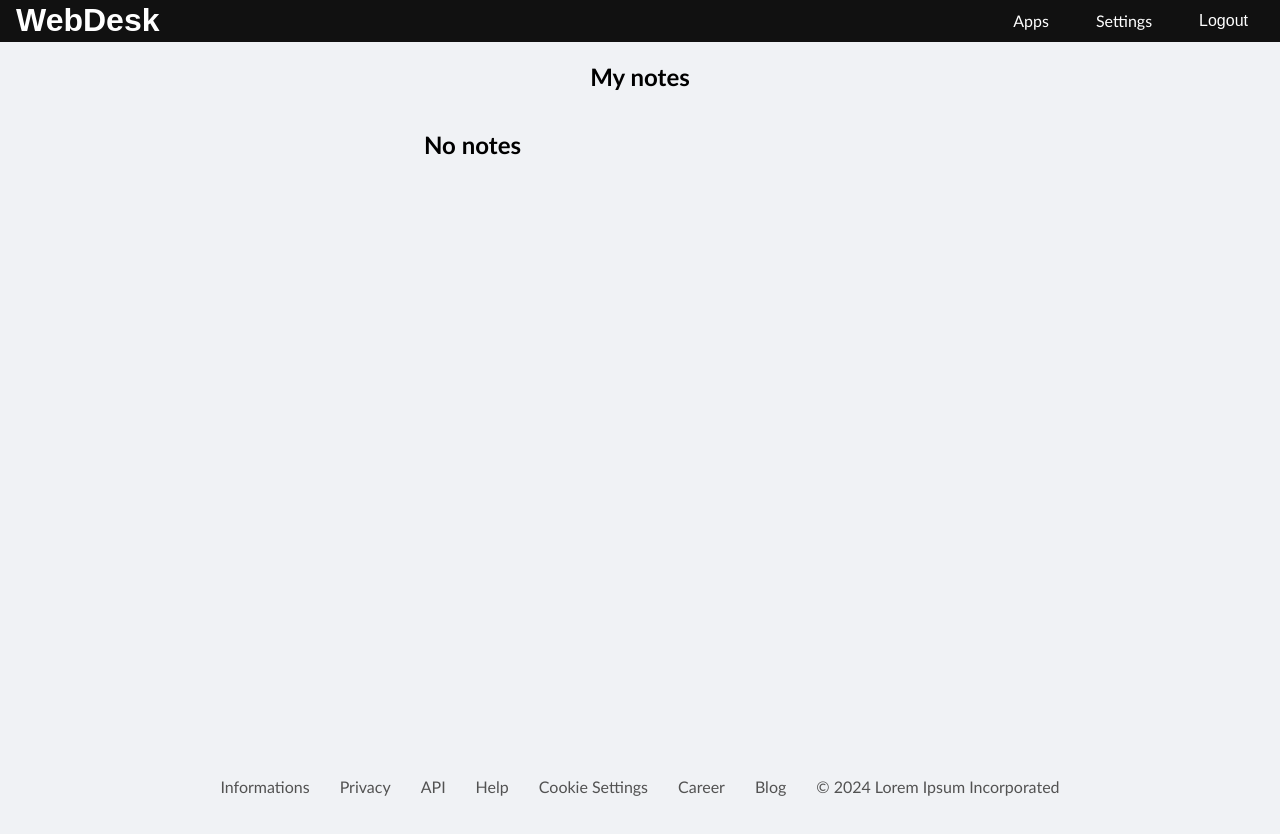
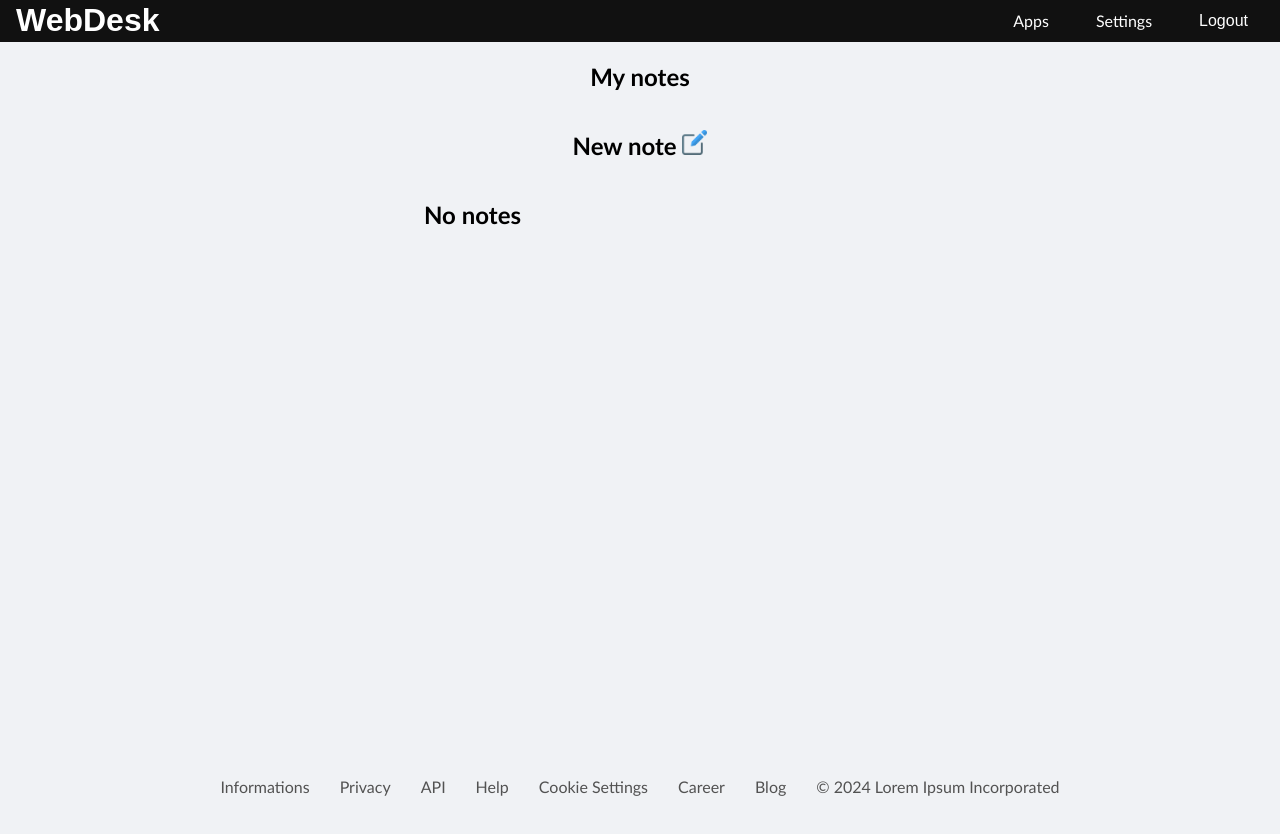
Before and after one commit to Pyrvdox/WebDesk, a React (Create React App) app in the folder frontend/: page /notes in a window 1280 px wide. Shown: the top 834 px of the page. Built offline with nearby package versions, Linux system fonts and the light colour scheme.

Commit message:
single note component

```diff
--- a/frontend/src/App.js
+++ b/frontend/src/App.js
@@ -1,11 +1,11 @@
 import React from 'react'
 import { BrowserRouter, Routes, Route } from "react-router-dom"
-import NavBar from './Components/Navbar';
 import LoginComponent from './Components/Login';
 import RegisterComponent from './Components/Register';
 import HomeComponent from './Components/Home';
 import Footer from './Components/Footer';
 import NotesComponent from './Components/Notes';
+import Singlenote from './Components/Singlenote';
 
 function App() {
   return (
@@ -16,6 +16,7 @@ function App() {
         <Route path='' element={<LoginComponent />}/>
         <Route path='register' element={<RegisterComponent />}/>
         <Route path='notes' element={<NotesComponent />}/>
+        <Route path='note/:user/:id' element={<Singlenote />}/>
       </Routes>
     <Footer />
     </BrowserRouter>
--- a/frontend/src/Components/Navbar.js
+++ b/frontend/src/Components/Navbar.js
@@ -22,6 +22,7 @@ const NavBar = () => {
                         }
                     };
                     const response = await axios.get("http://127.0.0.1:8000/api/user/", config)
+                    localStorage.setItem("user", response.data.username)
                     setUserInfo(response.data)
                     console.log(userInfo)
                 }
@@ -50,6 +51,7 @@ const NavBar = () => {
                 await axios.post("http://127.0.0.1:8000/api/logout/", {"refresh": refreshToken}, config)
                 localStorage.removeItem("accessToken");
                 localStorage.removeItem("refreshToken");
+                localStorage.removeItem("user")
                 setUserInfo(null)
                 console.log("Logout successful!")
                 navigate('/')
--- a/frontend/src/Components/Notes.js
+++ b/frontend/src/Components/Notes.js
@@ -40,6 +40,9 @@ const NotesComponent = () => {
             <NavBar />
             <section className="notes-section">
             <h1 className="notes-title">My notes</h1>
+            <a href="" className="new-note-button"><div>
+                <h1>New note <img className="new-note-button-photo" src={Edit} alt="Edit" /></h1>
+            </div></a>
                 <div className="notes-container">
                     <ul className="note-list">
                         {notesData ?
--- /dev/null
+++ b/frontend/src/Components/Singlenote.js
@@ -0,0 +1,19 @@
+import React, { useState } from "react";
+import NavBar from "./Navbar";
+import '../Styles/singlenotestyle.css'
+
+const Singlenote = () => {
+
+    const [userNote, setUserNote] = useState(null)
+
+    return(
+        <>
+            <NavBar/>
+            <section className="note-section">
+
+            </section>
+        </>
+    )
+}
+
+export default Singlenote;
--- a/frontend/src/Styles/Notesstyle.css
+++ b/frontend/src/Styles/Notesstyle.css
@@ -38,3 +38,14 @@ ul {
     text-decoration: none;
     color: rgb(0, 0, 0);
 }
+
+.new-note-button-photo {
+    width: 25px;
+    height: 25px;
+    object-fit: cover;
+}
+
+.new-note-button{
+    text-decoration: none;
+    color: rgb(0, 0, 0);
+}
--- /dev/null
+++ b/frontend/src/Styles/singlenotestyle.css
@@ -0,0 +1,7 @@
+.note-section {
+    display: flex;
+    flex-direction: column;
+    align-items: center;
+    width: 100%;
+    min-height: 90vh;
+}
```
Also changed, not shown: 1 other file (tests, documents, lock files or other folders).
